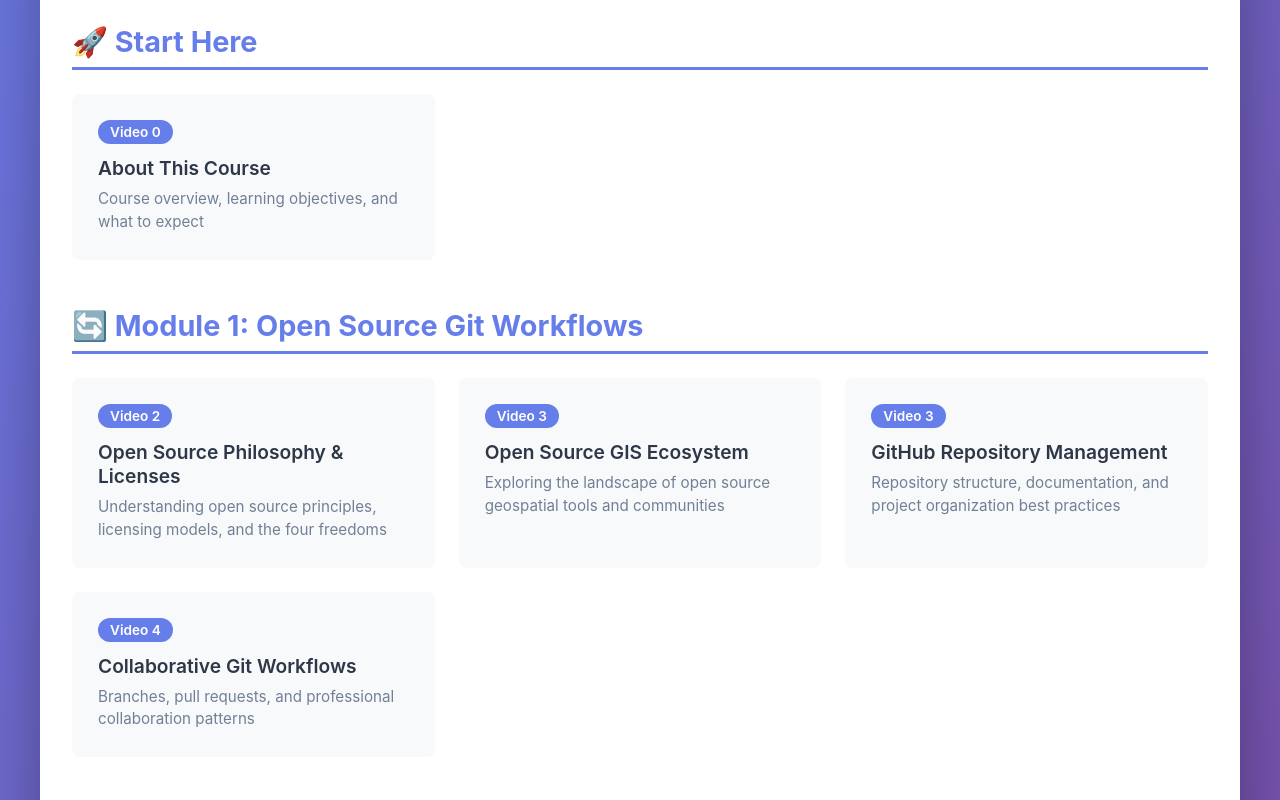
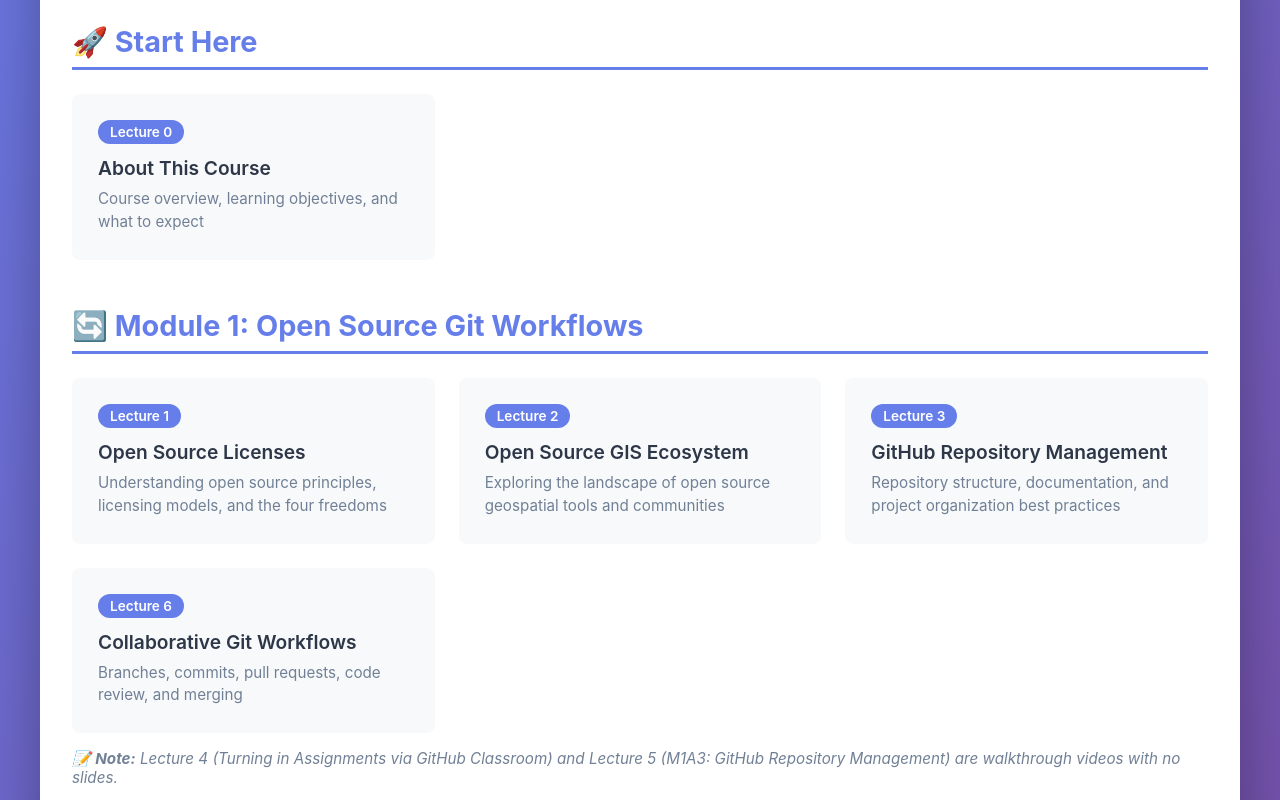
Before and after one commit to ua-gist604b-f25/syllabus, a plain HTML site: page docs/slides/index.html in a window 1280 px wide. Shown: the part 540-1340 px from the top of the page. Drawn offline with Linux system fonts and the light colour scheme.

Commit message:
Update slides index: reconcile lecture numbers and titles with D2L

```diff
--- a/docs/slides/index.html
+++ b/docs/slides/index.html
@@ -201,7 +201,7 @@
                 <h2 class="module-title">🚀 Start Here</h2>
                 <div class="video-grid">
                     <a href="start-here/video-0-slides.html" class="video-card">
-                        <div class="video-number">Video 0</div>
+                        <div class="video-number">Lecture 0</div>
                         <div class="video-title">About This Course</div>
                         <div class="video-description">
                             Course overview, learning objectives, and what to expect
@@ -215,15 +215,15 @@
                 <h2 class="module-title">🔄 Module 1: Open Source Git Workflows</h2>
                 <div class="video-grid">
                     <a href="module-1/video-2-slides.html" class="video-card">
-                        <div class="video-number">Video 2</div>
-                        <div class="video-title">Open Source Philosophy & Licenses</div>
+                        <div class="video-number">Lecture 1</div>
+                        <div class="video-title">Open Source Licenses</div>
                         <div class="video-description">
                             Understanding open source principles, licensing models, and the four freedoms
                         </div>
                     </a>
 
                     <a href="module-1/video-3-open-source-gis-slides.html" class="video-card">
-                        <div class="video-number">Video 3</div>
+                        <div class="video-number">Lecture 2</div>
                         <div class="video-title">Open Source GIS Ecosystem</div>
                         <div class="video-description">
                             Exploring the landscape of open source geospatial tools and communities
@@ -231,7 +231,7 @@
                     </a>
 
                     <a href="module-1/video-3-repository-management-slides.html" class="video-card">
-                        <div class="video-number">Video 3</div>
+                        <div class="video-number">Lecture 3</div>
                         <div class="video-title">GitHub Repository Management</div>
                         <div class="video-description">
                             Repository structure, documentation, and project organization best practices
@@ -239,13 +239,16 @@
                     </a>
 
                     <a href="module-1/video-4-collaborative-workflows-slides.html" class="video-card">
-                        <div class="video-number">Video 4</div>
+                        <div class="video-number">Lecture 6</div>
                         <div class="video-title">Collaborative Git Workflows</div>
                         <div class="video-description">
-                            Branches, pull requests, and professional collaboration patterns
+                            Branches, commits, pull requests, code review, and merging
                         </div>
                     </a>
                 </div>
+                <p style="color: #718096; margin-top: 1rem; font-style: italic; font-size: 0.95rem;">
+                    📝 <strong>Note:</strong> Lecture 4 (Turning in Assignments via GitHub Classroom) and Lecture 5 (M1A3: GitHub Repository Management) are walkthrough videos with no slides.
+                </p>
             </div>
         </div>
 
```
